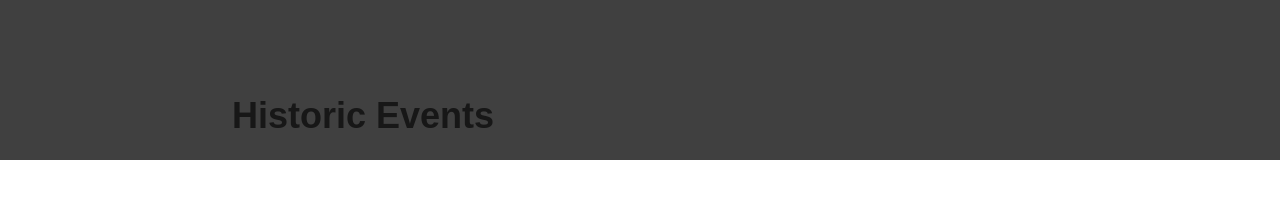
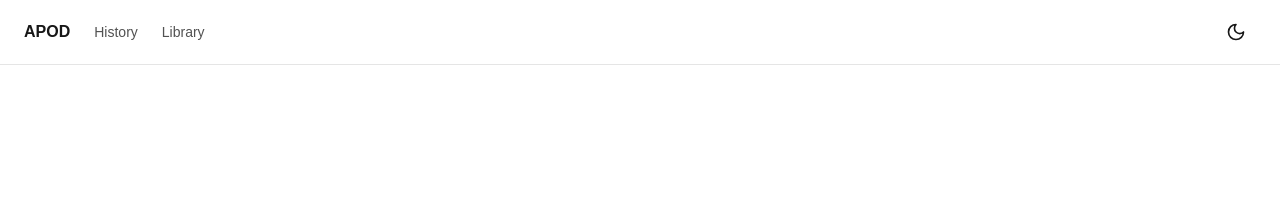
Before and after one commit to morsig01/nasa-website, a Next.js app: page /History in a window 1280 px wide. Shown: the top 210 px of the page. Built offline with nearby package versions, Linux system fonts and the light colour scheme.

Commit message:
navbar with light/dark toggle

```diff
--- a/app/History/page.tsx
+++ b/app/History/page.tsx
@@ -4,11 +4,6 @@ import React from 'react'
 const History = () => {
   return (
     <>
-      <section className="flex items-end min-h-[20vh] p-6 bg-neutral-700">
-          <div className="w-full flex pl-52">
-              <h1 className="text-4xl font-bold">Historic Events</h1>
-          </div>
-      </section>
       <section className="flex-grow mt-46">
           <Timeline />
       </section>
--- a/app/layout.tsx
+++ b/app/layout.tsx
@@ -1,6 +1,8 @@
 import type { Metadata } from "next";
 import { Geist, Geist_Mono } from "next/font/google";
+import { ThemeProvider } from "next-themes";
 import "./globals.css";
+import Navbar from "@/components/organisms/Navbar";
 
 const geistSans = Geist({
   variable: "--font-geist-sans",
@@ -14,7 +16,7 @@ const geistMono = Geist_Mono({
 
 export const metadata: Metadata = {
   title: "NASA APOD",
-  description: "Generated by create next app",
+  description: "NASA Astronomy Picture of the Day",
 };
 
 export default function RootLayout({
@@ -23,11 +25,12 @@ export default function RootLayout({
   children: React.ReactNode;
 }>) {
   return (
-    <html lang="en">
-      <body
-        className={`${geistSans.variable} ${geistMono.variable} antialiased`}
-      >
-        {children}
+    <html lang="en" suppressHydrationWarning>
+      <body className={`${geistSans.variable} ${geistMono.variable} antialiased`}>
+        <ThemeProvider attribute="class" defaultTheme="system" enableSystem>
+          <Navbar />
+          <div className="pt-16">{children}</div>
+        </ThemeProvider>
       </body>
     </html>
   );
--- a/app/page.tsx
+++ b/app/page.tsx
@@ -14,6 +14,7 @@ interface Apod {
 
 export default async function Home() {
   const apodData: Apod[] = await getApod();
+  const apod: Apod = apodData[0];
 
   return (
 
--- /dev/null
+++ b/components/organisms/Navbar.tsx
@@ -0,0 +1,66 @@
+"use client";
+
+import { useState, useEffect } from "react";
+import { useTheme } from "next-themes";
+import Link from "next/link";
+import { Sun, Moon } from "lucide-react";
+
+export default function Navbar() {
+  const [mounted, setMounted] = useState(false);
+  const { theme, setTheme } = useTheme();
+
+  // useEffect to avoid hydration mismatch
+  useEffect(() => {
+    setMounted(true);
+  }, []);
+
+  if (!mounted) {
+    return (
+      <nav className="fixed w-full top-0 z-50 backdrop-blur-sm bg-white/75 dark:bg-black border-b border-neutral-200 dark:border-neutral-800">
+        <div className="container mx-auto px-6 h-16 flex items-center justify-between">
+          <div className="flex items-center gap-6">
+            <Link href="/" className="font-bold">
+              APOD
+            </Link>
+            <Link href="/history" className="text-sm text-neutral-600 dark:text-neutral-400 hover:text-black dark:hover:text-white">
+              History
+            </Link>
+            <Link href="/library" className="text-sm text-neutral-600 dark:text-neutral-400 hover:text-black dark:hover:text-white">
+              Library
+            </Link>
+          </div>
+          <div className="w-10 h-10"></div>
+        </div>
+      </nav>
+    );
+  }
+
+  return (
+    <nav className="fixed w-full top-0 z-50 backdrop-blur-sm bg-white dark:bg-black/75 border-b border-neutral-200 dark:border-neutral-800">
+      <div className="container mx-auto px-6 h-16 flex items-center justify-between">
+        <div className="flex items-center gap-6">
+          <Link href="/" className="font-bold">
+            APOD
+          </Link>
+          <Link href="/history" className="text-sm text-neutral-600 dark:text-neutral-400 hover:text-black dark:hover:text-white">
+            History
+          </Link>
+          <Link href="/library" className="text-sm text-neutral-600 dark:text-neutral-400 hover:text-black dark:hover:text-white">
+            Library
+          </Link>
+        </div>
+        <button
+          onClick={() => setTheme(theme === "dark" ? "light" : "dark")}
+          className="w-10 h-10 flex items-center justify-center rounded-md hover:bg-neutral-100 dark:hover:bg-neutral-800"
+          aria-label="Toggle theme"
+        >
+          {theme === "dark" ? (
+            <Sun className="w-5 h-5" />
+          ) : (
+            <Moon className="w-5 h-5" />
+          )}
+        </button>
+      </div>
+    </nav>
+  );
+}
--- a/next.config.ts
+++ b/next.config.ts
@@ -52,6 +52,11 @@ const nextConfig = {
         hostname: "images.nasa.gov",
         pathname: "/**",
       },
+      {
+        protocol: "https",
+        hostname: "https://upload.wikimedia.org",
+        pathname: "/wikipedia/commons/**",
+      },
     ],
   },
 };
--- a/package.json
+++ b/package.json
@@ -11,6 +11,7 @@
   "dependencies": {
     "lucide-react": "^0.511.0",
     "next": "15.3.2",
+    "next-themes": "^0.4.6",
     "react": "^19.0.0",
     "react-dom": "^19.0.0",
     "react-vertical-timeline-component": "^3.5.3"
```
Also changed, not shown: 1 other file (tests, documents, lock files or other folders).
